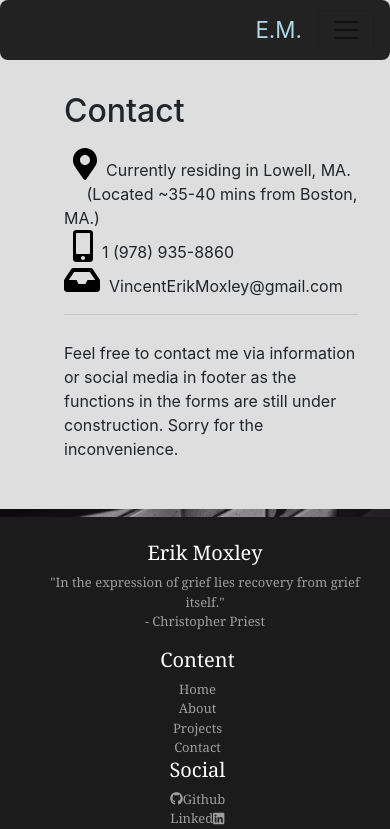
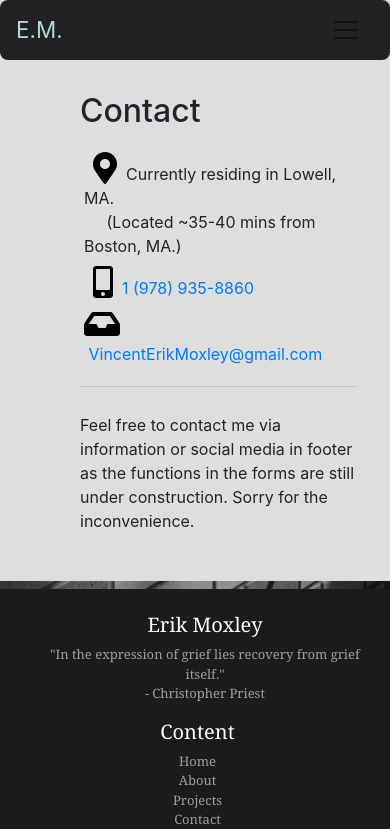
Before and after one commit to ErikMoxley/portfolio, a React (Create React App) app: page /contact in a window 390 px wide. Shown: the top 829 px of the page. Built offline with nearby package versions, Linux system fonts and the light colour scheme.

Commit message:
update w/ css fixes and added content to contacts

```diff
--- a/src/components/nav/Nav.js
+++ b/src/components/nav/Nav.js
@@ -28,7 +28,7 @@ const Styles = styled.div`
 export const NavigationBar = () => (
   <Styles>
     <Navbar expand="md">
-      <Navbar.Brand className="navbrand" href="/">
+      <Navbar.Brand className="navBrand" href="/">
         E.M.
       </Navbar.Brand>
       <Navbar.Toggle aria-controls="basic-navbar-nav" />
--- a/src/pages/About.js
+++ b/src/pages/About.js
@@ -58,6 +58,18 @@ export const About = () => (
         <Button className="resumeButton" color="secondary" size="md">
           Resume
         </Button>
+        <NavLink
+          activeClass="active"
+          to="/projects"
+          spy={true}
+          smooth={true}
+          offset={-70}
+          duration={400}
+        >
+          <Button className="findOutButton" color="secondary" size="md">
+            Portfolio
+          </Button>
+        </NavLink>
       </NavLink>
     </Fade>
   </GridWrapper>
--- a/src/pages/Contact.js
+++ b/src/pages/Contact.js
@@ -24,9 +24,10 @@ export const Contact = props => (
     <Fade left big>
       <h2 class="contact-title">Contact</h2>
     </Fade>
-
+    <Fade top>
       <div>
         <ul>
+          <div class="p-1">
             &nbsp;&nbsp;
             <FontAwesomeIcon
               icon={faMapMarkerAlt}
@@ -37,8 +38,10 @@ export const Contact = props => (
             &nbsp; Currently residing in Lowell, MA.
             <br />
             &nbsp;&nbsp;&nbsp;&nbsp;&nbsp;(Located ~35-40 mins from Boston, MA.)
+          </div>
         </ul>
         <ul>
+          <div class="p-1">
             &nbsp;&nbsp;
             <FontAwesomeIcon
               icon={faMobileAlt}
@@ -46,16 +49,26 @@ export const Contact = props => (
               color="black"
               size="2x"
             />
-        &nbsp; 1 (978) 935-8860
+            &nbsp; <a href="tel:+19789358860">1 (978) 935-8860</a>
+          </div>
         </ul>
         <ul>
+          <div class="p-1">
             <FontAwesomeIcon
               icon={faInbox}
               className="contact-icons"
               color="black"
               size="2x"
             />
-        &nbsp; VincentErikMoxley@gmail.com
+            &nbsp;
+            <a
+              href="mailto:VincentErikMoxley@gmail.com"
+              target="_blank"
+              rel="noopener noreferrer"
+            >
+              VincentErikMoxley@gmail.com
+            </a>
+          </div>
         </ul>
 
         <hr className="contact-hr" />
@@ -66,5 +79,6 @@ export const Contact = props => (
         functions in the forms are still under construction. Sorry for the
         inconvenience.
       </p>
+    </Fade>
   </GridWrapper>
 );
--- a/src/styles/Nav.css
+++ b/src/styles/Nav.css
@@ -1,15 +1,9 @@
 .navbar {
   display: flex;
-  justify-content: right;
-  align-items: right;
   border-radius: 8px;
   background-color: #00b7ff;
   text-transform: uppercase;
   text-decoration: none !important;
-}
-
-.navbrand {
-  text-transform: none;
 }
 
 .navbar__link {
@@ -22,6 +16,11 @@
   text-indent: 0.3em;
   color: #181818;
   border-bottom: 3px solid transparent;
+}
+
+.p-2 {
+  display: grid;
+  justify-content: center;
 }
 
 .navbar__link:hover {
--- a/src/styles/Projects.css
+++ b/src/styles/Projects.css
@@ -9,7 +9,7 @@
 
 @media screen and (max-width: 30em) {
   .gridWrap {
-    margin-left: 4em !important;
+    margin-left: 5em !important;
   }
 }
 
```
Lines whose indentation alone changed are shown as unchanged.
